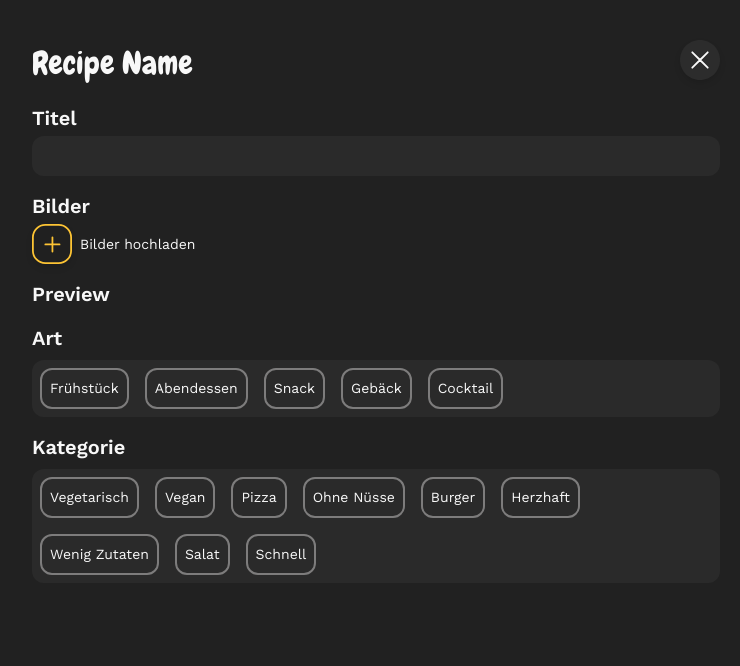
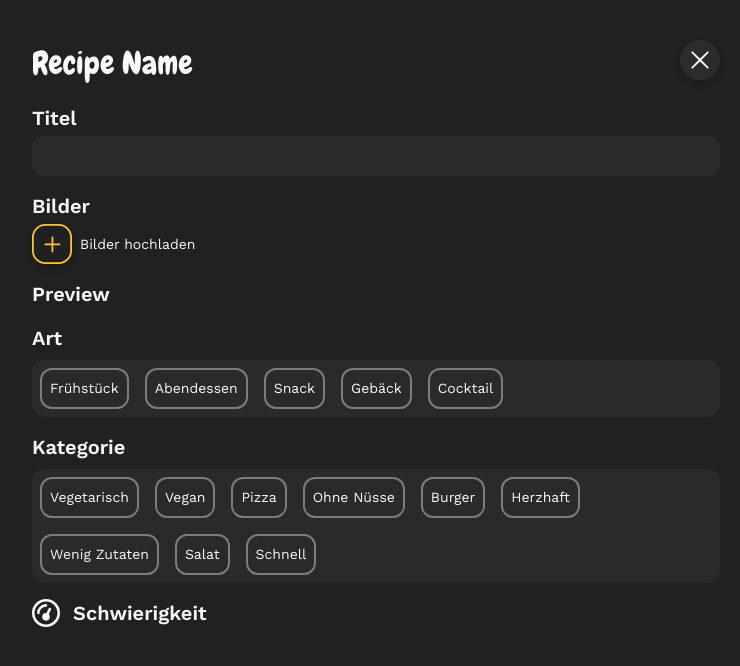
Before and after one commit to LucasOe/dishcovery, a SvelteKit app: page /add-recipe in a window 1280 px wide. Shown: the top 666 px of the page, without its empty margins (264-1004 px from the left). Built offline with nearby package versions, Linux system fonts and the light colour scheme.

Commit message:
Difficulty

```diff
--- a/src/routes/add-recipe/+page.svelte
+++ b/src/routes/add-recipe/+page.svelte
@@ -3,6 +3,7 @@
 	import H1 from "../../components/H1.svelte";
 	import CloseIcon from '../../assets/icons/cancel.svg';
 	import PictureUploadIcon from '../../assets/icons/pictureupload.svg';
+	import DifficultyIcon from '../../assets/icons/difficulty.svg';
 
 	let buttons = [
     { text: 'Frühstück', borderColor: '#7D7C7C' },
@@ -97,6 +98,11 @@
 				{/each}
 			</div>
 		  </div>
-
+	</div>
+	<div>
+		<div class="flex flex-row gap-xs">
+			<img alt="Difficulty" class="w-7 h-7" src={DifficultyIcon} />
+			<label class="text-xl font-semibold ml-2">Schwierigkeit</label>
+		</div>
 	</div>
 </div>
```
